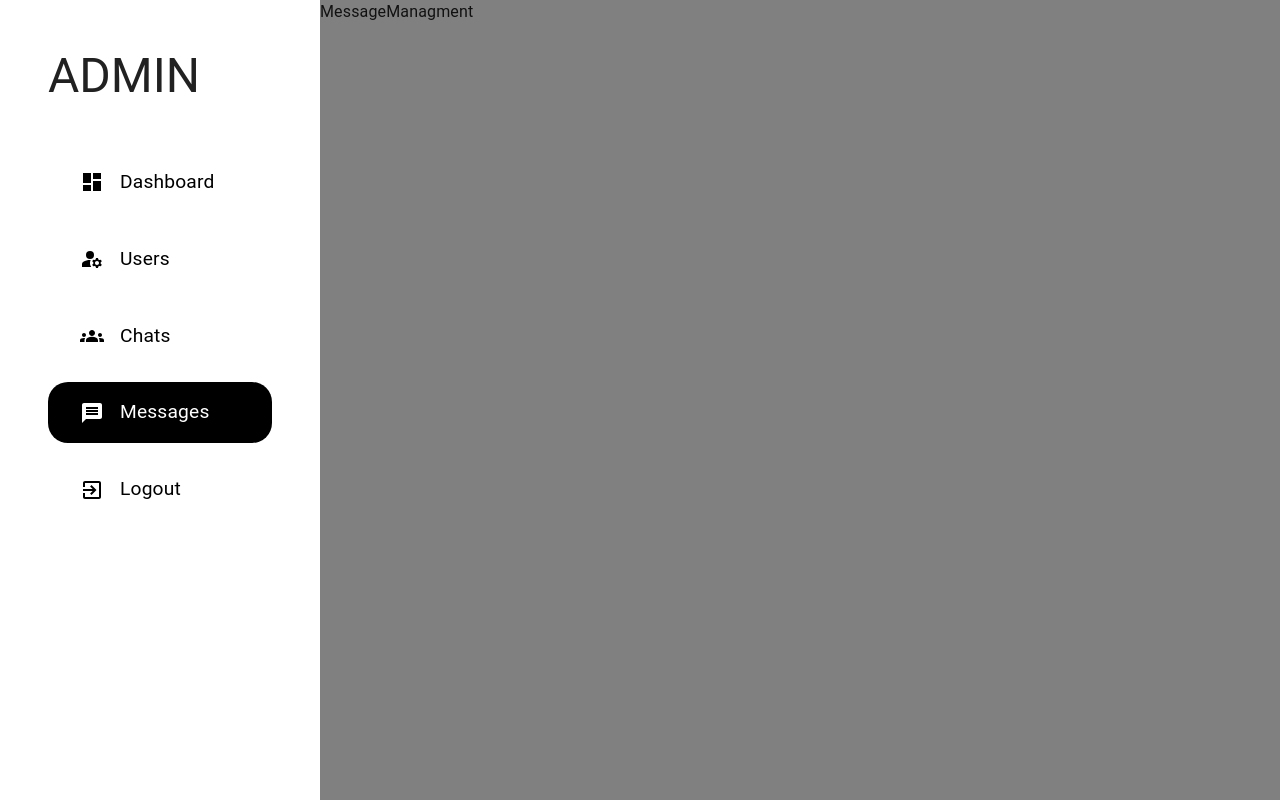
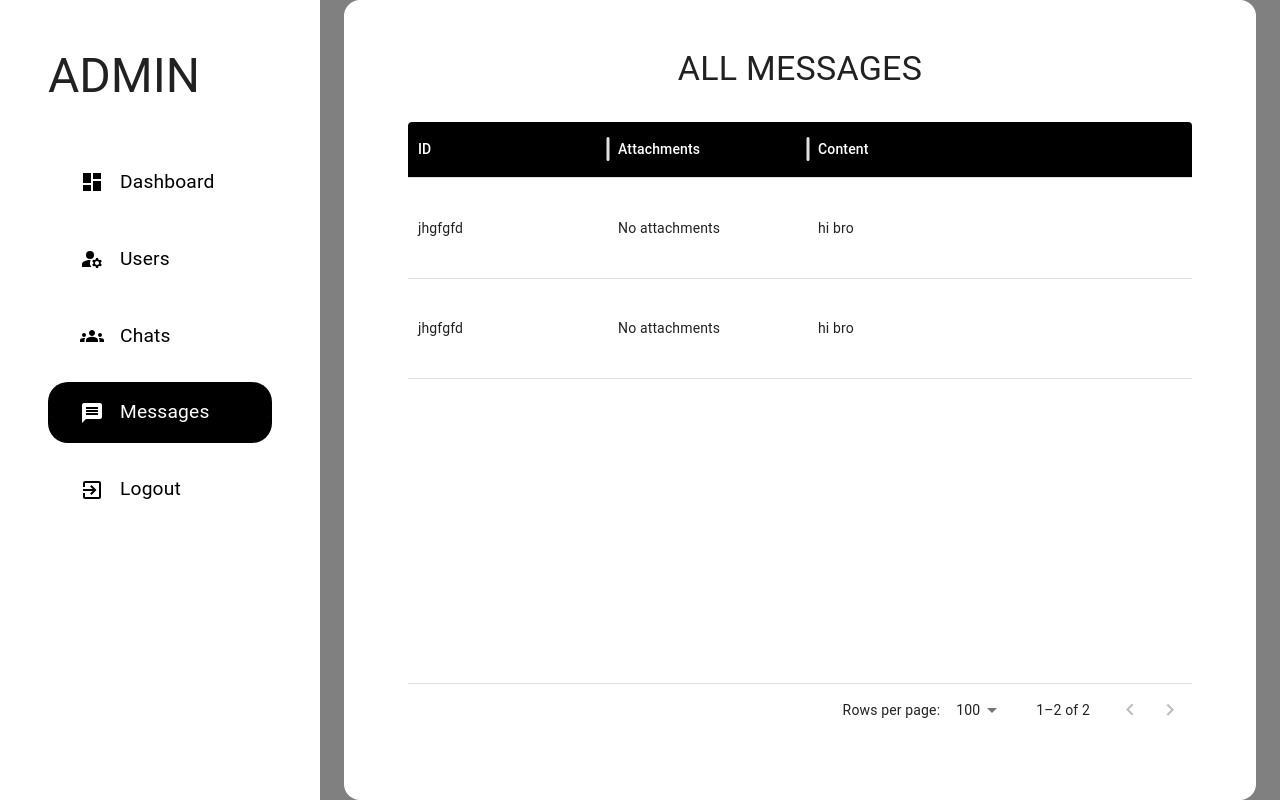
Before and after one commit to mayurr7/chat-app, a React (Vite) app in the folder client/: page /admin/messages in a window 1280 px wide. Built offline with nearby package versions, Linux system fonts and the light colour scheme; grey boxes are pictures that could not be loaded.

Commit message:
message mangment done

```diff
--- a/client/src/pages/admin/MessageManagment.jsx
+++ b/client/src/pages/admin/MessageManagment.jsx
@@ -1,5 +1,12 @@
-import React from 'react'
+import React, { useEffect, useState } from 'react'
 import AdminLayout from '../../components/layout/AdminLayout'
+import Table  from '../../components/Shared//Table';
+import { dashboardData } from '../../Constants/sampleData';
+import {fileFormat, transformImage} from '../../lib/features';
+import moment from 'moment';
+import { Avatar, Box, Stack } from '@mui/material';
+
+import renderAttachment  from '../../components/Shared/RenderAttachment';
 
 
 const columns = [
@@ -14,10 +21,37 @@ const columns = [
   headerName: "Attachments",
   headerClassName: "table-header",
   width: 200,
-  renderCell:(params) => <Avatar alt={params.row.name} src={params.row.avatar}/>
+  renderCell:(params) => {
+
+    const {attachments} = params.row;
+
+    return attachments?.length > 0 ? attachments.map((i) => {
+
+      const url = i.url;
+      const file = fileFormat(url);
+
+      return (
+        <Box>
+          <a
+            href={url}
+            download
+            target='_blank'
+            style={{
+              color: "black",
+            }}
+          >
+              {renderAttachment(file, url)}
+          </a>
+        </Box>
+      )
+    }) : "No attachments";
+
+
+    return <Avatar alt={params.row.name} src={params.row.avatar}/>;
+  }
 },
 {
-  field: "content ",
+  field: "content",
   headerName: "Content",
   headerClassName: "table-header",
   width: 400,
@@ -28,7 +62,7 @@ const columns = [
   headerClassName: "table-header",
   width: 200,
   renderCell:(params) => (
-    <Stack>
+    <Stack direction="row" spacing="1rem" alignItems="center">
       <Avatar alt={params.row.sender.name} src={params.row.sender.avatar}/>
       <span>{params.row.sender.name}</span>
     </Stack>
@@ -55,9 +89,34 @@ const columns = [
 ];
 
 const MessageManagment = () => {
+
+  const [rows, setRows] = useState([]);
+
+  useEffect(() => {
+    if (!dashboardData?.messages) {
+      console.error("dashboardData.messages is undefined");
+      return;
+    }
+
+    const formattedRows = dashboardData.messages.map((i) => ({
+      ...i,
+      id: i._id || "N/A",
+      sender: {
+        name: i.sender?.name || "Unknown",
+        avatar: i.sender?.avatar ? transformImage(i.sender.avatar, 50) : "",
+      },
+      attachments: i.attachments || "",
+      chat: i.chat || "N/A",
+      groupsChat: i.groupChat || "N/A",
+      createdAt: moment(i.createdAt).isValid() ? moment(i.createdAt).format("MMMM Do YYYY, h:mm:ss a") : "Invalid Date",
+    }));
+
+    setRows(formattedRows);
+  }, []);
+
   return (
     <AdminLayout>
-    <div>MessageManagment</div>
+    <Table heading={"All Messages"} columns={columns} rows={rows}  rowHeight={100}/>
 </AdminLayout>
   )
 }
```
